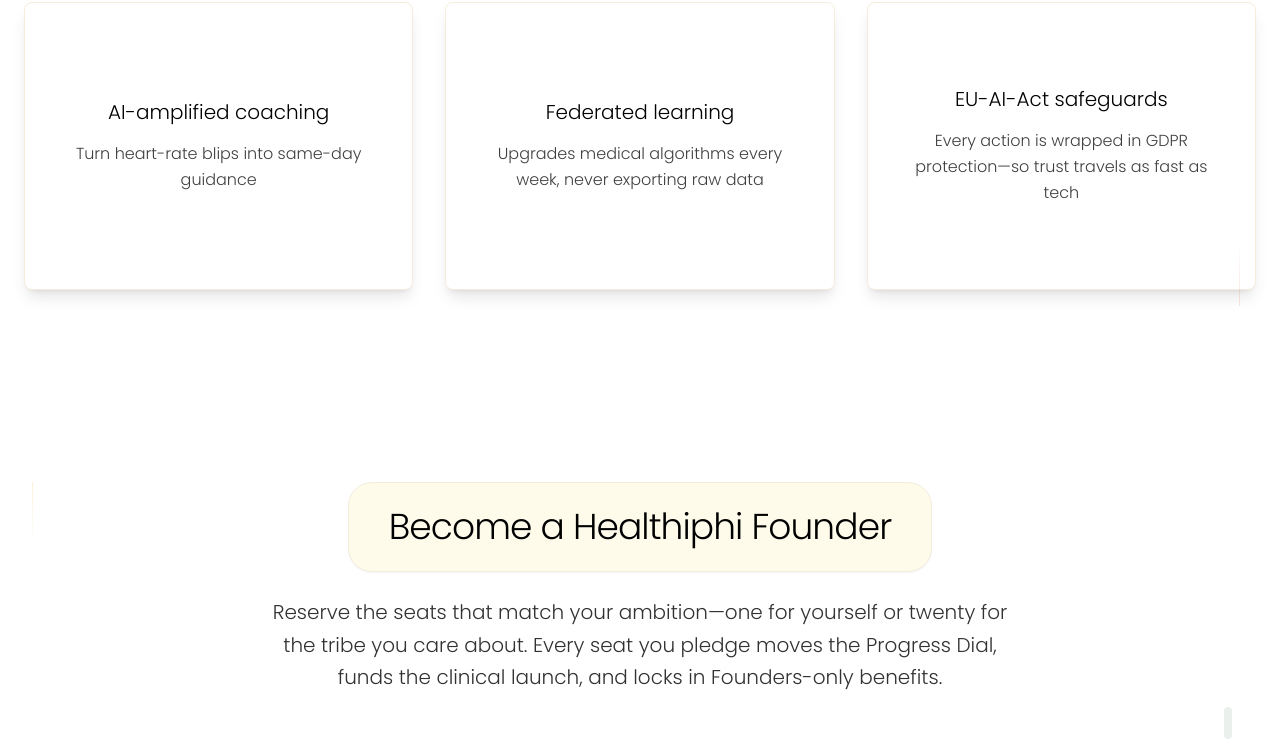
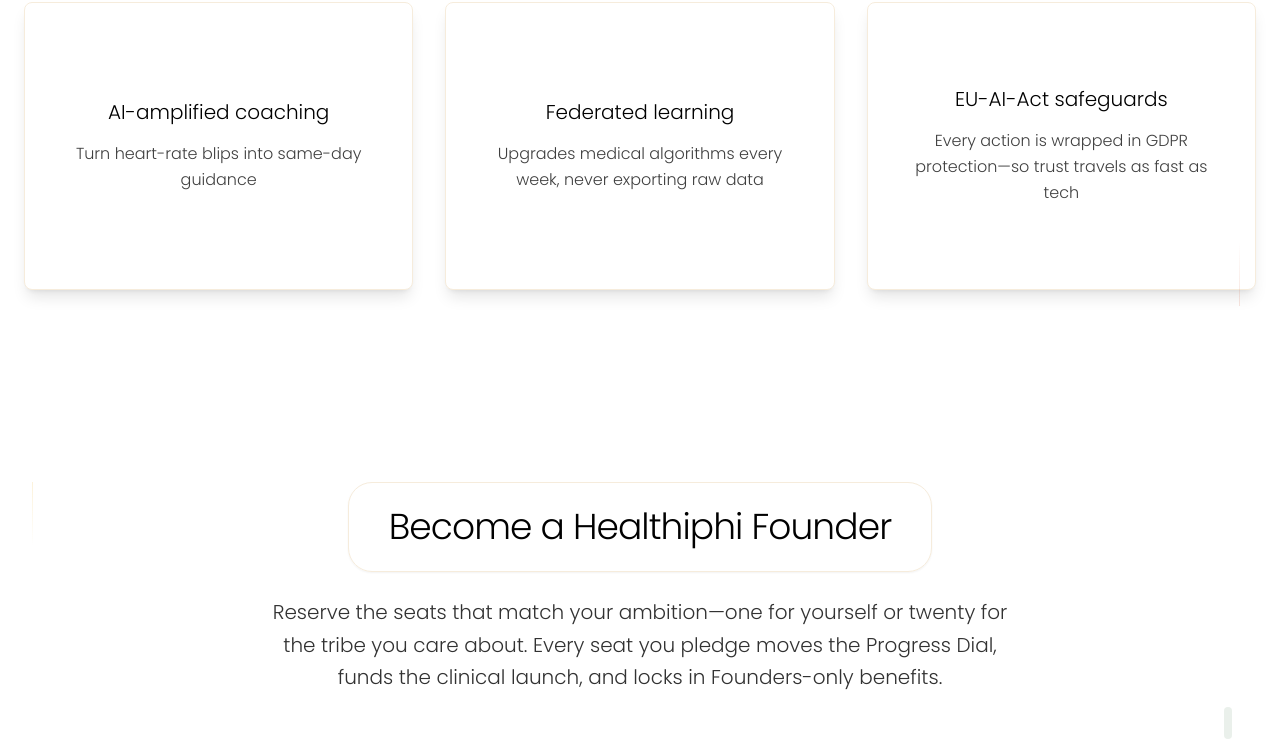
Before and after one commit to hamzalatif789/healthiphi, a Next.js app: page / in a window 1280 px wide. Shown: the part 1510-2266 px from the top of the page. Built offline with nearby package versions, Linux system fonts and the light colour scheme.

Commit message:
ui change

```diff
--- a/components/founder-pass-section.tsx
+++ b/components/founder-pass-section.tsx
@@ -43,7 +43,7 @@ export function FounderPassSection() {
       <div className="container px-4 md:px-6 mx-auto">
         {/* Section header with luxury spa styling */}
         <div className="text-center mb-16">
-          <div className="bg-[#fefbea] px-10 py-6 rounded-3xl inline-block mb-6 border border-[#f6ecdc] shadow-sm">
+          <div className=" px-10 py-6 rounded-3xl inline-block mb-6 border border-[#f6ecdc] shadow-sm">
             <h2 className="text-3xl md:text-4xl font-light text-black tracking-tight">{t("founder.title")}</h2>
           </div>
           <p className="text-xl text-black max-w-3xl mx-auto font-light leading-relaxed opacity-80">
--- a/components/problem-section.tsx
+++ b/components/problem-section.tsx
@@ -35,9 +35,9 @@ function FlipCard({ title, description, stats }: FlipCardProps) {
         </Card>
 
         {/* Back - Desert sand background with elegant stats */}
-        <Card className="absolute w-full h-full backface-hidden rotate-y-180 bg-[#fefbea] border-[#f6ecdc] shadow-lg">
+        <Card className="absolute w-full h-full backface-hidden rotate-y-180  border-[#f6ecdc] shadow-lg">
           <CardContent className="flex flex-col items-center justify-center h-full p-8 text-center relative">
-            <div className="bg-white border-2 border-[#f1be49] text-black px-8 py-6 rounded-2xl shadow-sm">
+            <div className="bg-white border-2  text-black px-8 py-6 rounded-2xl shadow-sm">
               <p className="text-3xl font-light">{stats}</p>
             </div>
             {/* <div className="absolute top-6 right-6 w-3 h-3 bg-[#f1be49] rounded-full opacity-40"></div> */}
```
